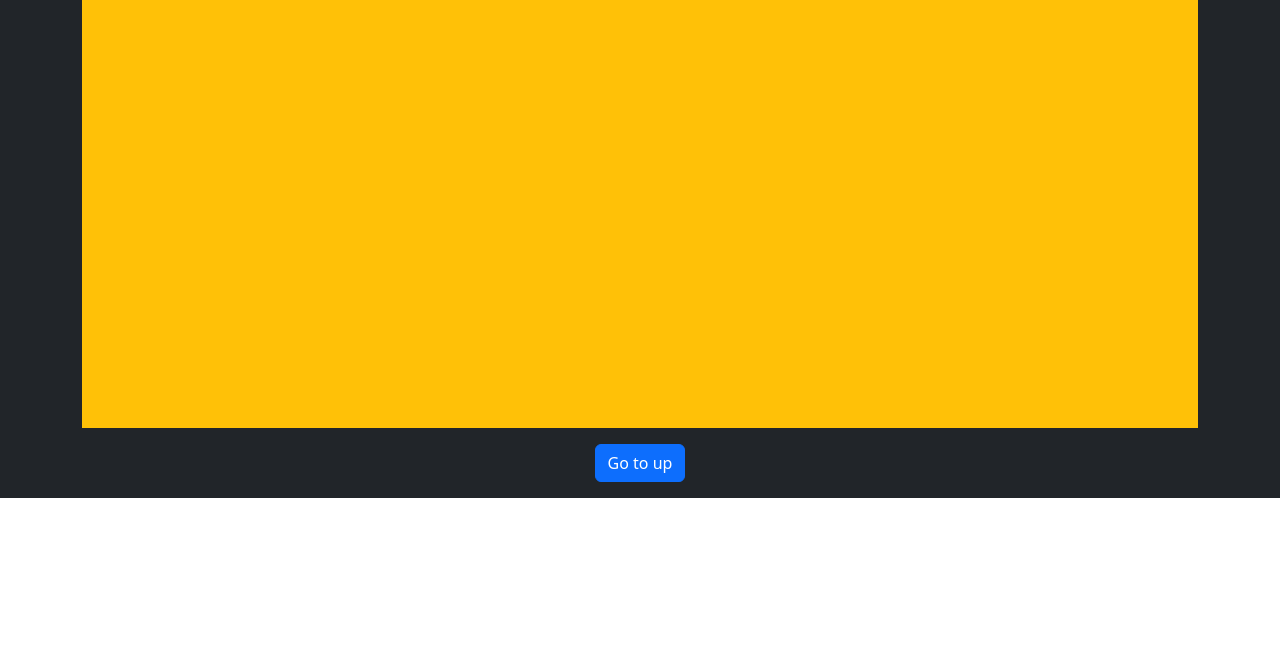
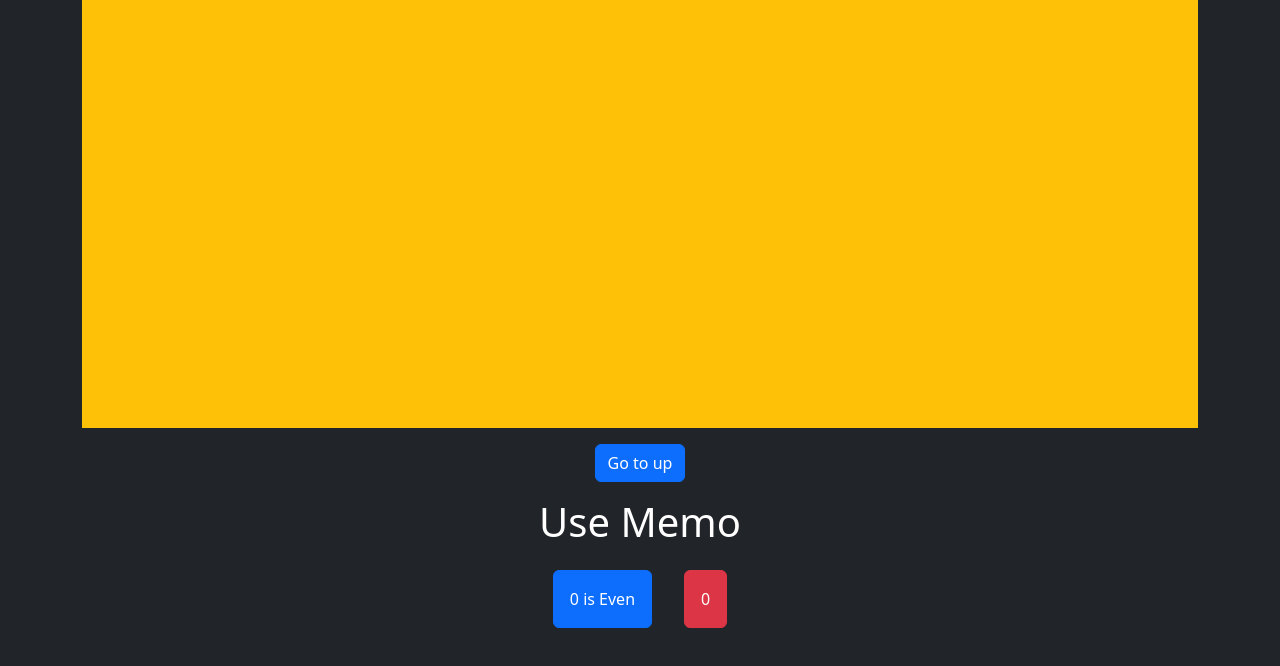
Before and after one commit to abbasalkabbi/React-hooks, a React (Vite) app: page / in a window 1280 px wide. Shown: the part 3298-3964 px from the top of the page. Before the commit the page ends 3796 px from the top, so only its background shows below. Built offline with nearby package versions, Linux system fonts and the light colour scheme; no server answers.

Commit message:
"Add => Use Memo"

```diff
--- a/src/App.jsx
+++ b/src/App.jsx
@@ -1,6 +1,7 @@
 
 import './App.css'
 import Effect from './hook/Effect'
+import Memo from './hook/Memo'
 import Ref from './hook/Ref'
 import State from './hook/state'
 function App() {
@@ -9,6 +10,7 @@ function App() {
     <State/>
     <Effect/>
     <Ref/>
+    <Memo/>
     </div>
   )
 }
--- /dev/null
+++ b/src/hook/Memo.jsx
@@ -0,0 +1,19 @@
+import { useMemo, useState } from "react"
+
+export default function Memo() {
+    const [CounterOne,SetCounterOne]=useState(0)
+    const [CounterTwo,SetCountertwo]=useState(0)
+
+    const IsEven=useMemo(()=>{
+        let i =0
+        while( i <2000000000) i++
+        return CounterOne % 2 === 0
+    },[CounterOne])
+    return (
+        <div className="container text-center">
+            <h1>Use Memo</h1>
+            <button  className="btn btn-primary m-3 p-3" onClick={()=>SetCounterOne(prev =>prev + 1)}>{CounterOne } is { IsEven ?"Even":'Odd'}</button>
+            <button  className="btn btn-danger m-3 p-3" onClick={()=>SetCountertwo(prev =>prev + 1)}>{CounterTwo}</button>
+        </div>
+    )
+}
```
